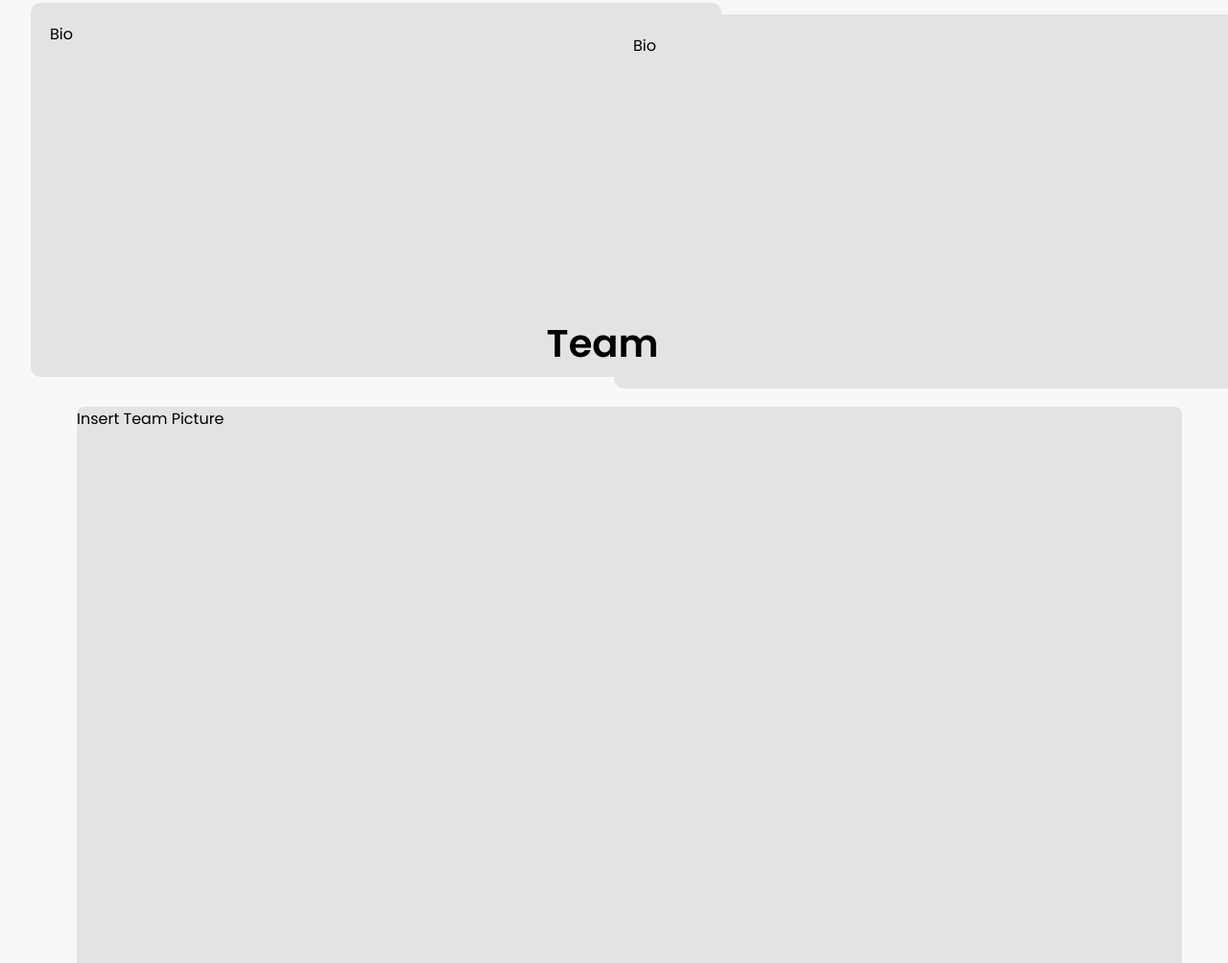
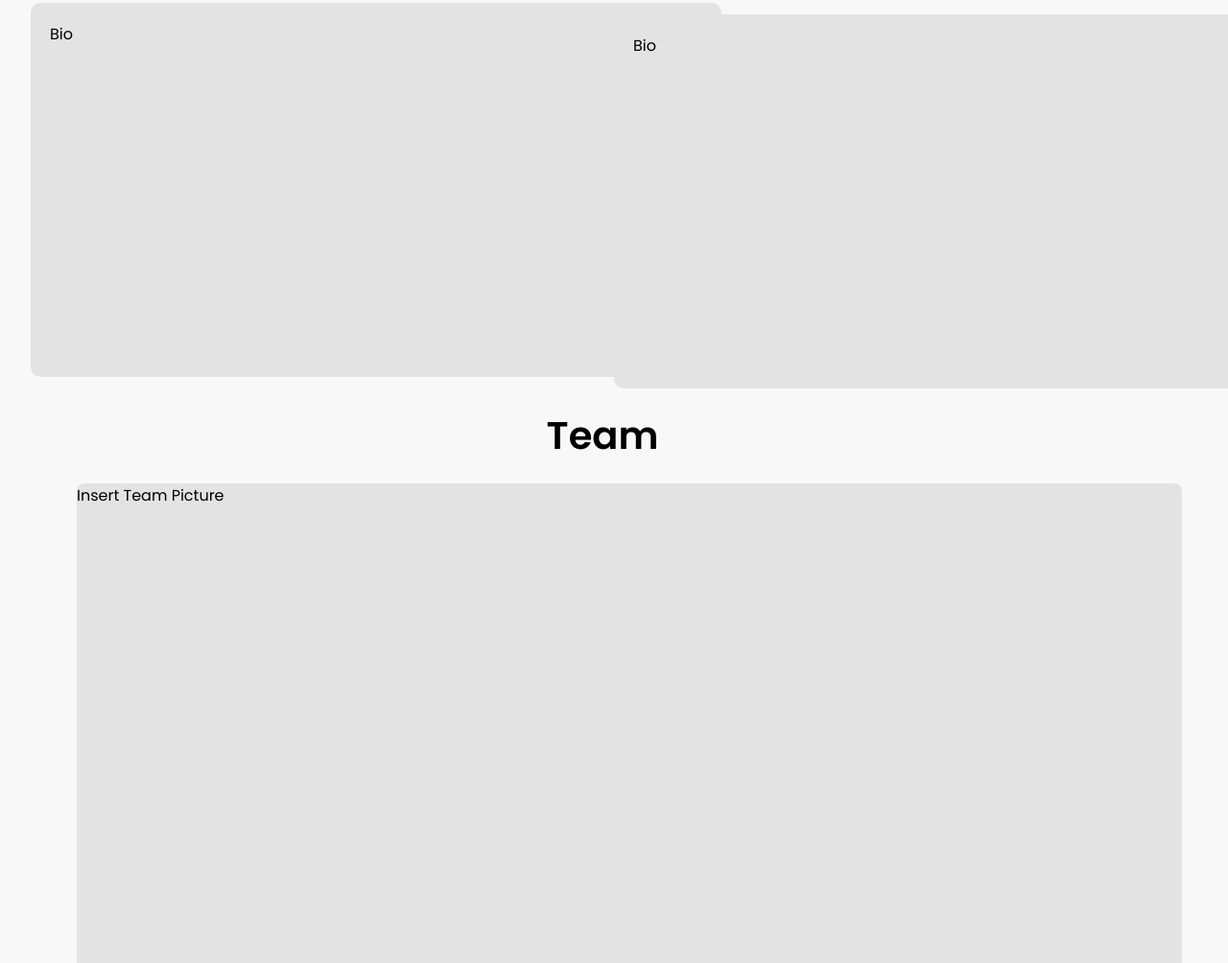
Before and after one commit to voorheesvikings/vhs-boys-tennis, a plain HTML site: page team.html in a window 1280 px wide. Shown: the part 776-1780 px from the top of the page at 96% size. Drawn offline with Linux system fonts and the light colour scheme; a web font is replaced by a local one.

Commit message:
Update index.css

```diff
--- a/index.css
+++ b/index.css
@@ -400,14 +400,14 @@ table {
     background-color: #e4e3e3;
     height:100vh;
     width:90vw;
-    margin-top: 150vh;
+    margin-top: 160vh;
     margin-left: 10vh;
     border-radius: 8px;
 }
 
 #teamtxt {
     position: absolute;
-    margin-top: 138vh;
+    margin-top: 150vh;
     font-size: 40px;
     margin-left: 44.5vw;
 }
```
